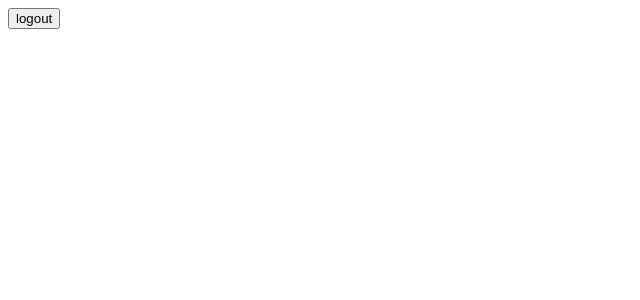
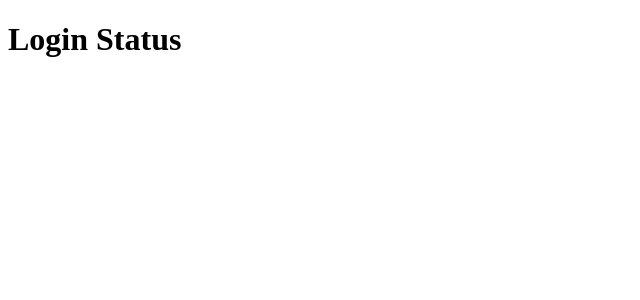
Before and after one commit to masum0191/react-practice-, a React (Vite) app: page / in a window 1280 px wide. Shown: the top 300 px of the page, without its empty margins (0-640 px from the left). Built offline with nearby package versions, Linux system fonts and the light colour scheme.

Commit message:
logical &&

```diff
--- a/src/App.jsx
+++ b/src/App.jsx
@@ -1,16 +1,13 @@
 
 
 const App = () => {
-  const status = true;
+  let status = false;
   return (
     <div>
-
-{
-  status?
-<button>logout</button>
-:
-<button>login</button>
-}
+      <h1>Login Status</h1>
+      {
+        status && <h2>Logged In</h2>
+      }
     </div>
 
   );
```
